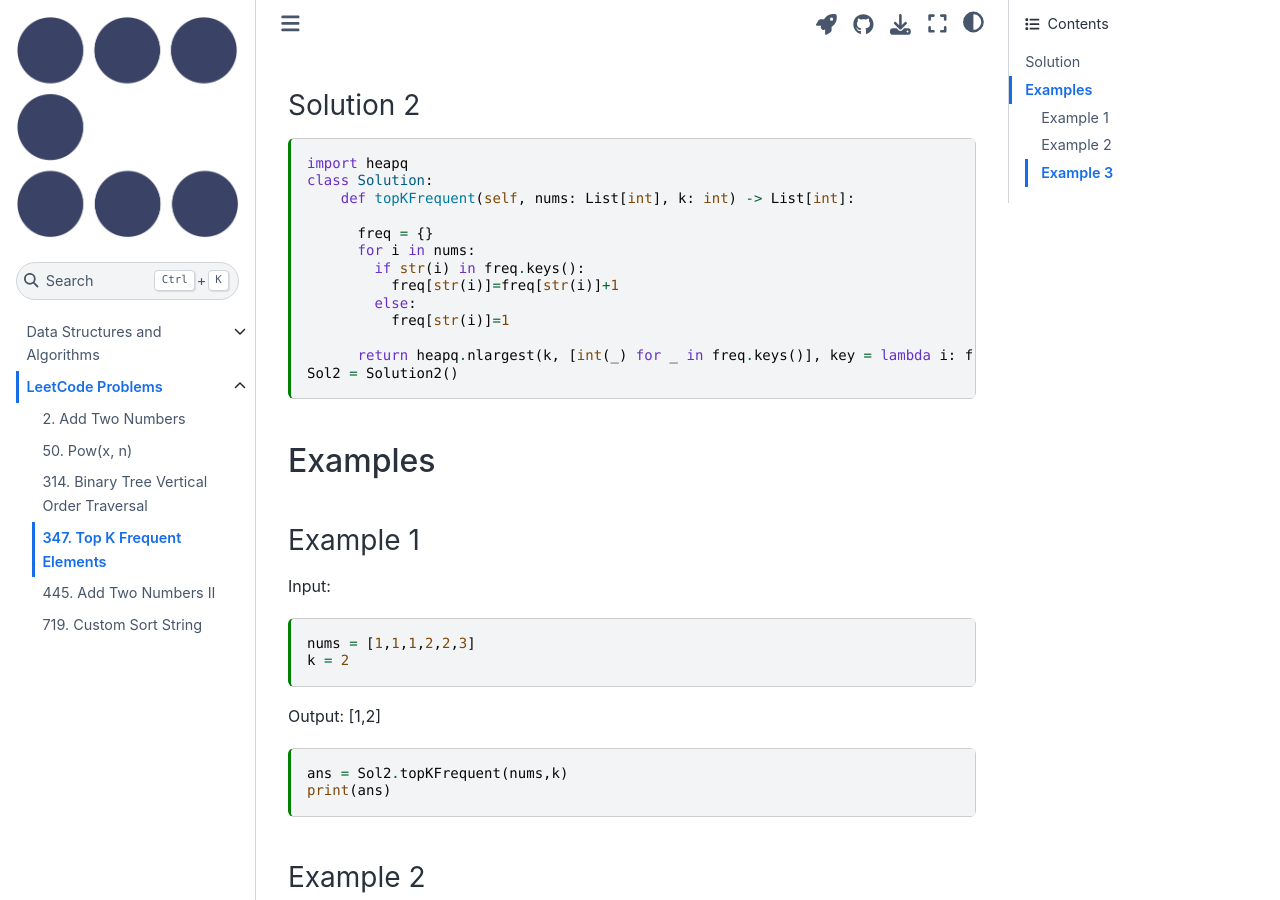
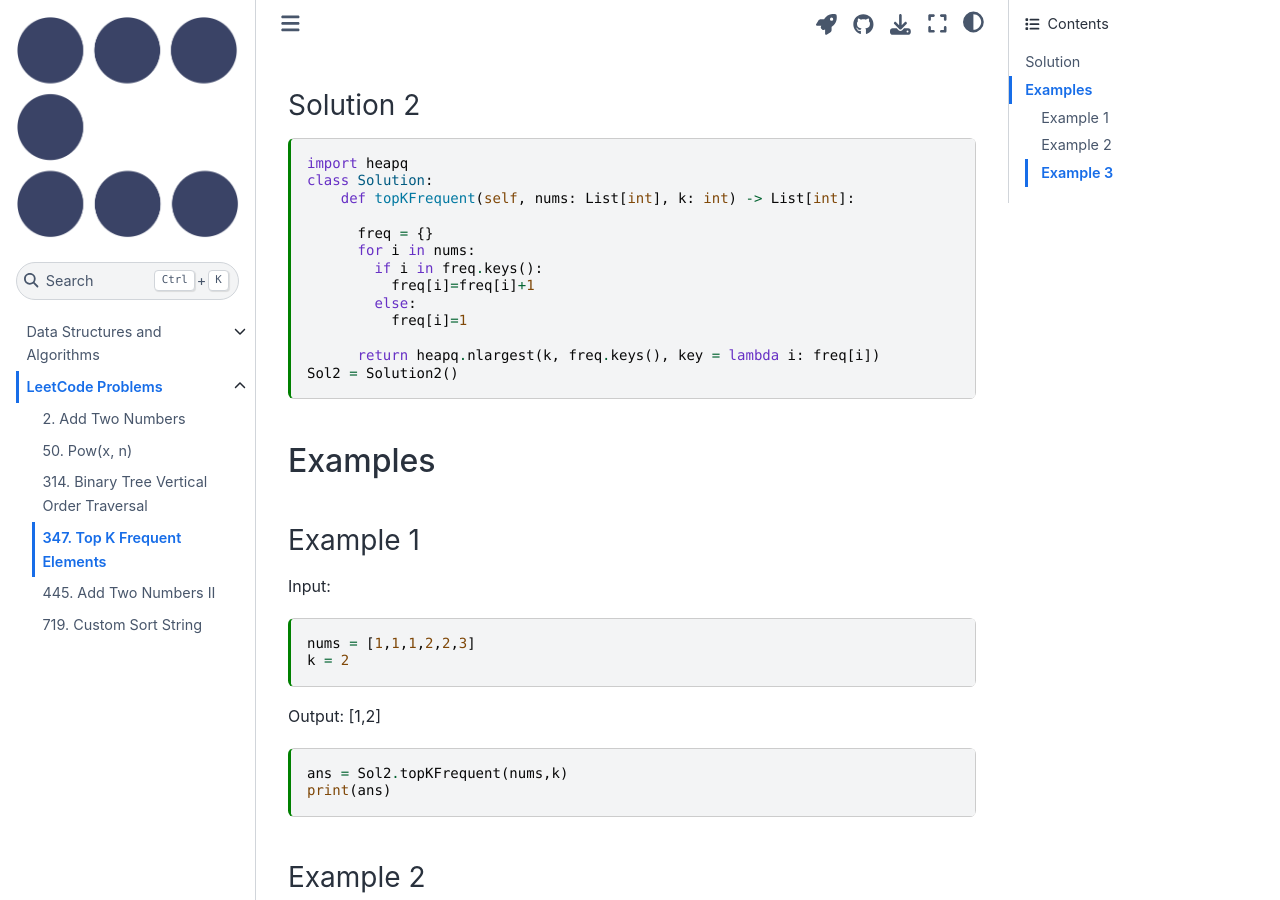
Before and after one commit to eLearningHub/Coding-Book, a Jupyter Book: the page built from leetcode/0347-top-k-frequent-elements.md, in a window 1280 px wide and 900 px high, scrolled down 1160 px. Built offline with Jupyter Book 1.0.4 settings and Sphinx 7.4.7 and the Sphinx Book theme 1.1.4, drawn with Linux system fonts in a browser that asks for light colours.

Commit message:
int keys

````diff
--- a/leetcode/0347-top-k-frequent-elements.md
+++ b/leetcode/0347-top-k-frequent-elements.md
@@ -72,12 +72,12 @@ class Solution:
 
       freq = {}
       for i in nums:
-        if str(i) in freq.keys():
-          freq[str(i)]=freq[str(i)]+1
+        if i in freq.keys():
+          freq[i]=freq[i]+1
         else:
-          freq[str(i)]=1
+          freq[i]=1
 
-      return heapq.nlargest(k, [int(_) for _ in freq.keys()], key = lambda i: freq[str(i)])
+      return heapq.nlargest(k, freq.keys(), key = lambda i: freq[i])
 Sol2 = Solution2()
 ```
 
````
